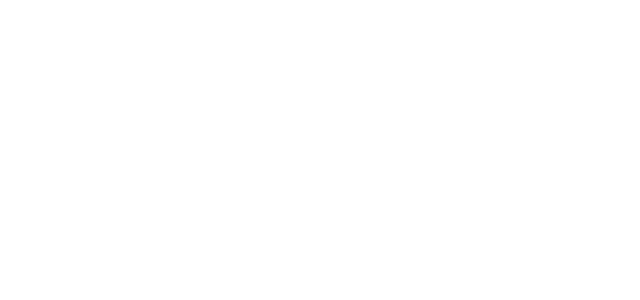
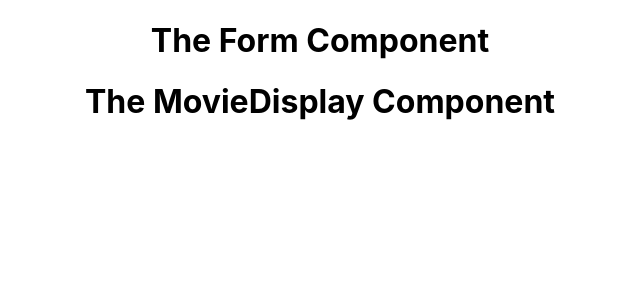
Before and after one commit to rin-11/Movie-Finder, a React (Create React App) app in the folder reactmoveis/: page / in a window 1280 px wide. Shown: the top 300 px of the page, without its empty margins (320-960 px from the left). Built offline with nearby package versions, Linux system fonts and the light colour scheme.

Commit message:
components added

```diff
--- a/reactmoveis/src/App.js
+++ b/reactmoveis/src/App.js
@@ -1,9 +1,16 @@
-import './App.css';
+import React from "react";
+import "./App.css";
+
+
+// WE IMPORT OUR COMPONENTS
+import MovieDisplay from "./components/MovieDisplay";
+import Form from "./components/Form";
 
 function App() {
   return (
     <div className="App">
-
+      <Form />
+      <MovieDisplay />
     </div>
   );
 }
--- /dev/null
+++ b/reactmoveis/src/components/Form.js
@@ -0,0 +1,11 @@
+// We Must Import the React Library
+import React from "react";
+
+// Define a function that is our component, always make sure to declare the props parameter so you can use props in your component
+const Form = (props) => {
+  //The component must return some JSX
+  return <h1>The Form Component</h1>;
+};
+
+// We must export the component to use it in other files
+export default Form;
--- /dev/null
+++ b/reactmoveis/src/components/MovieDisplay.js
@@ -0,0 +1,11 @@
+// We Must Import the React Library
+import React from "react";
+
+// Define a function that is our component, always make sure to declare the props parameter so you can use props in your component
+const MovieDisplay = (props) => {
+  //The component must return some JSX
+  return <h1>The MovieDisplay Component</h1>;
+};
+
+// We must export the component to use it in other files
+export default MovieDisplay;
```
